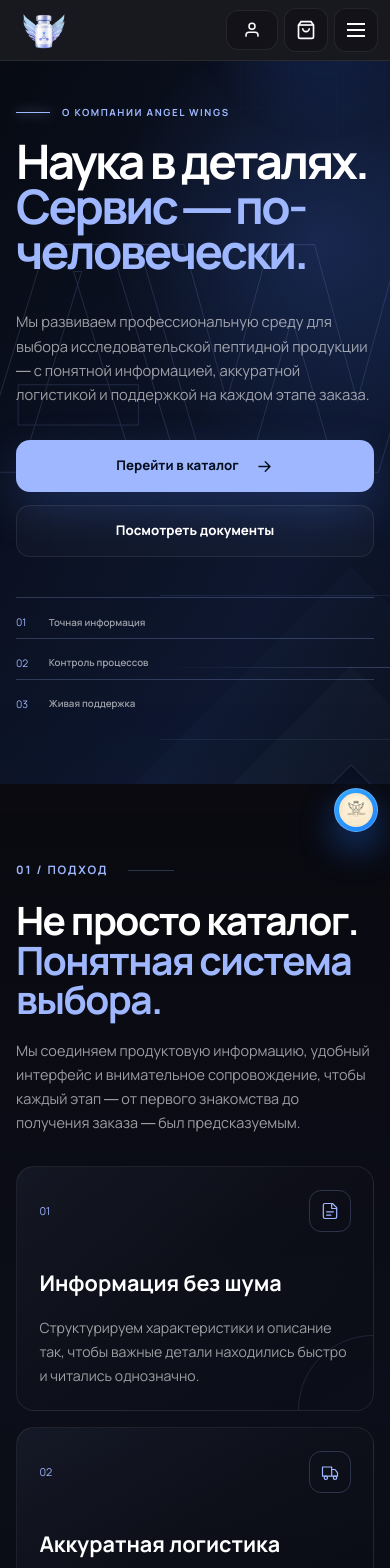
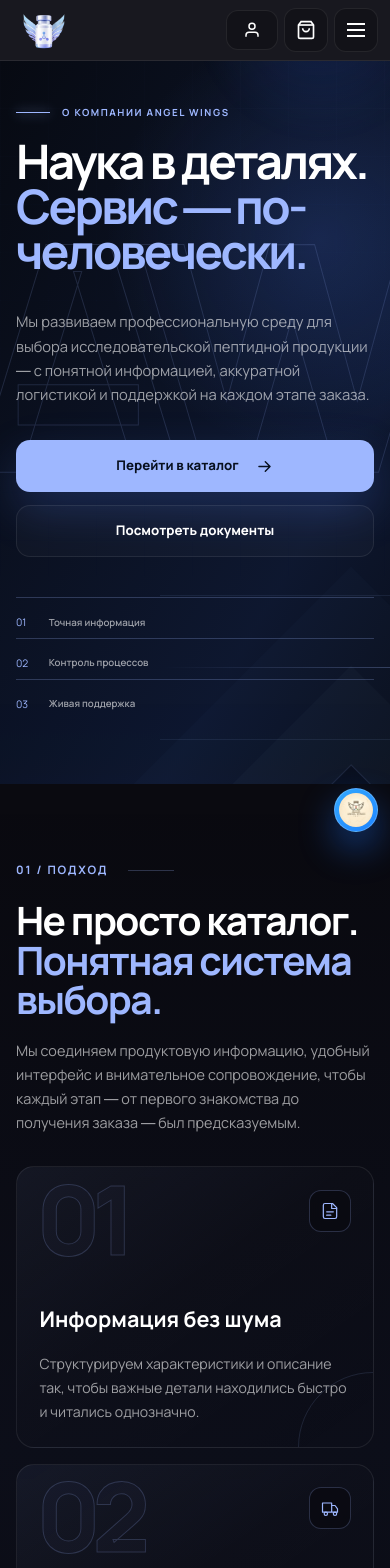
Before and after one commit to Sovyshkin/angel-wings, a Vue app in the folder vue-app/: page /about in a window 390 px wide. Shown: the top 1568 px of the page. Built offline with nearby package versions, Linux system fonts and the light colour scheme.

Commit message:
some changes

```diff
--- a/vue-app/src/views/AboutCompany.vue
+++ b/vue-app/src/views/AboutCompany.vue
@@ -531,6 +531,8 @@ onBeforeUnmount(() => revealObserver?.disconnect())
 .principles-grid { display: grid; grid-template-columns: repeat(3, minmax(0, 1fr)); gap: 1rem; }
 
 .principle-card {
+  --principle-number-stroke: rgba(158, 183, 255, 0.2);
+  --principle-number-fill: rgba(158, 183, 255, 0.025);
   position: relative;
   min-height: 330px;
   display: flex;
@@ -544,14 +546,38 @@ onBeforeUnmount(() => revealObserver?.disconnect())
 }
 
 .principle-card:hover { transform: translateY(-8px); border-color: rgba(158, 183, 255, 0.45); }
-.principle-card__top { display: flex; align-items: center; justify-content: space-between; color: var(--about-accent); }
-.principle-card__top > span { font-family: var(--font-mono); font-size: 0.68rem; }
-.principle-card__top div { width: 42px; height: 42px; display: grid; place-items: center; border: 1px solid rgba(158, 183, 255, 0.22); border-radius: 12px; }
+.principle-card__top { position: relative; z-index: 2; min-height: 112px; display: flex; align-items: flex-start; justify-content: space-between; color: var(--about-accent); }
+.principle-card__top > span {
+  position: absolute;
+  top: -0.6rem;
+  left: -0.2rem;
+  z-index: -1;
+  color: var(--principle-number-fill);
+  font-family: var(--font-display);
+  font-size: clamp(6rem, 9vw, 9rem);
+  font-weight: 800;
+  line-height: 0.82;
+  letter-spacing: -0.09em;
+  -webkit-text-stroke: 1px var(--principle-number-stroke);
+  user-select: none;
+  pointer-events: none;
+  transform-origin: left top;
+  transition: color 0.7s ease, -webkit-text-stroke-color 0.7s ease, transform 0.85s cubic-bezier(0.16, 1, 0.3, 1);
+}
+.principle-card__top div { position: relative; z-index: 2; width: 42px; height: 42px; display: grid; place-items: center; margin-left: auto; border: 1px solid rgba(158, 183, 255, 0.22); border-radius: 12px; background: color-mix(in srgb, var(--bg-primary) 76%, transparent); backdrop-filter: blur(8px); }
 .principle-card__top :deep(svg) { width: 20px; fill: none; stroke: currentColor; stroke-width: 1.45; stroke-linecap: round; stroke-linejoin: round; }
-.principle-card h3 { margin: auto 0 1rem; font-family: var(--font-display); font-size: clamp(1.35rem, 2vw, 1.85rem); }
-.principle-card p { color: var(--text-secondary); font-size: 0.88rem; line-height: 1.7; }
+.principle-card h3 { position: relative; z-index: 2; margin: auto 0 1rem; font-family: var(--font-display); font-size: clamp(1.35rem, 2vw, 1.85rem); }
+.principle-card p { position: relative; z-index: 2; color: var(--text-secondary); font-size: 0.88rem; line-height: 1.7; }
 .principle-card > i { position: absolute; width: 150px; height: 150px; right: -75px; bottom: -75px; border: 1px solid rgba(158, 183, 255, 0.13); border-radius: 50%; transition: transform 0.6s ease; }
 .principle-card:hover > i { transform: scale(1.35); }
+
+@media (hover: hover) and (pointer: fine) {
+  .principle-card:hover .principle-card__top > span {
+    color: rgba(158, 183, 255, 0.055);
+    -webkit-text-stroke-color: rgba(158, 183, 255, 0.38);
+    transform: translate3d(7px, -4px, 0) scale(1.025);
+  }
+}
 
 .about-section--journey { border-top: 1px solid var(--border); border-bottom: 1px solid var(--border); }
 .journey-layout { display: grid; grid-template-columns: minmax(300px, 0.7fr) minmax(0, 1fr); gap: clamp(3rem, 8vw, 9rem); }
@@ -727,7 +753,11 @@ onBeforeUnmount(() => revealObserver?.disconnect())
     linear-gradient(120deg, #fafbff, #edf2fd 72%, #f8faff);
 }
 [data-theme="light"] .hero-backdrop__monogram { -webkit-text-stroke-color: #5278df; }
-[data-theme="light"] .principle-card { background: linear-gradient(145deg, rgba(94, 130, 224, 0.1), rgba(255, 255, 255, 0.5) 48%, transparent); }
+[data-theme="light"] .principle-card {
+  --principle-number-stroke: rgba(49, 93, 204, 0.2);
+  --principle-number-fill: rgba(49, 93, 204, 0.025);
+  background: linear-gradient(145deg, rgba(94, 130, 224, 0.1), rgba(255, 255, 255, 0.5) 48%, transparent);
+}
 [data-theme="light"] .about-button--primary { color: #fff; }
 
 @keyframes introReveal { to { opacity: 1; transform: translateY(0) scale(1); } }
@@ -788,7 +818,7 @@ onBeforeUnmount(() => revealObserver?.disconnect())
   .journey-step p { font-size: 0.82rem; }
 
   .standard-panel { min-height: auto; grid-template-columns: 1fr; padding: 2rem 1.25rem; border-radius: 24px; }
-  .standard-panel__mark { grid-row: 1; width: 190px; }
+  .standard-panel__mark { grid-row: 1; width: 190px; margin-top: 3rem; }
   .standard-panel__actions { align-items: stretch; flex-direction: column; }
   .standard-link { justify-content: center; min-height: 42px; }
 
```
